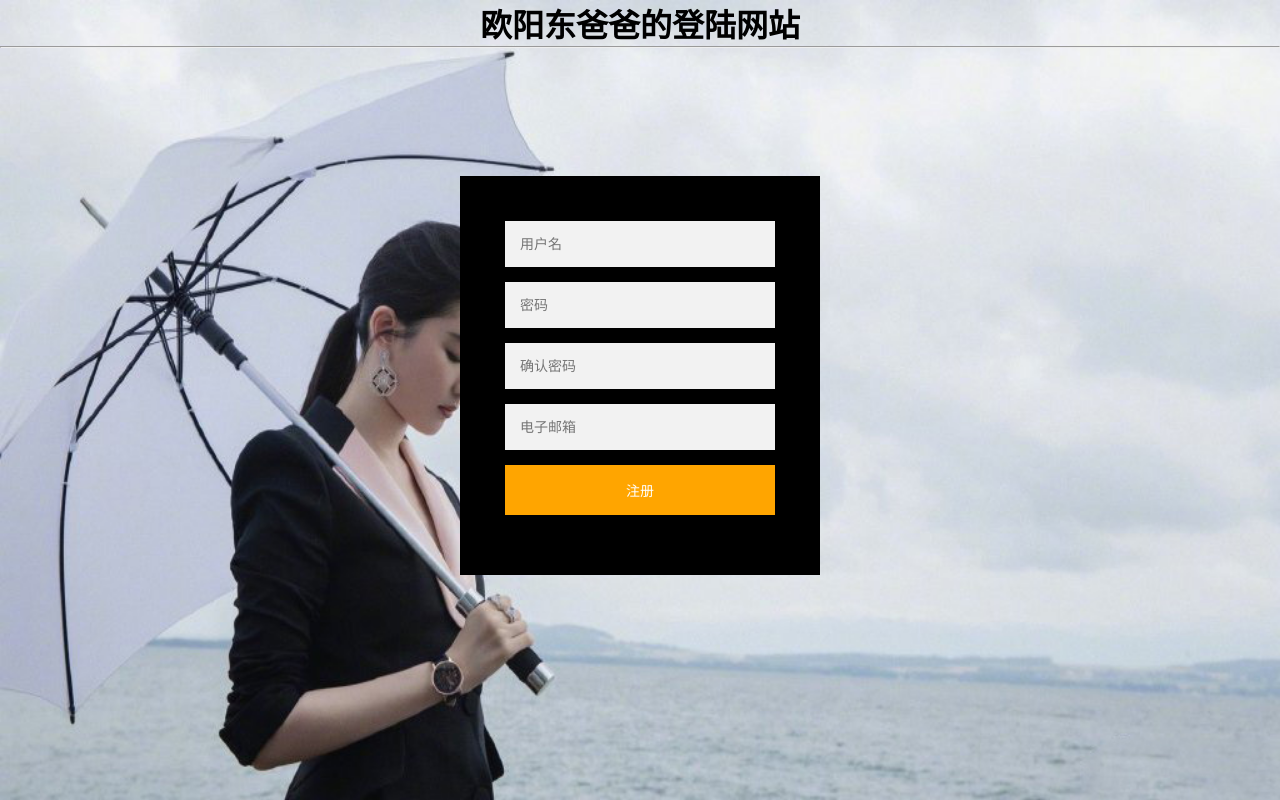
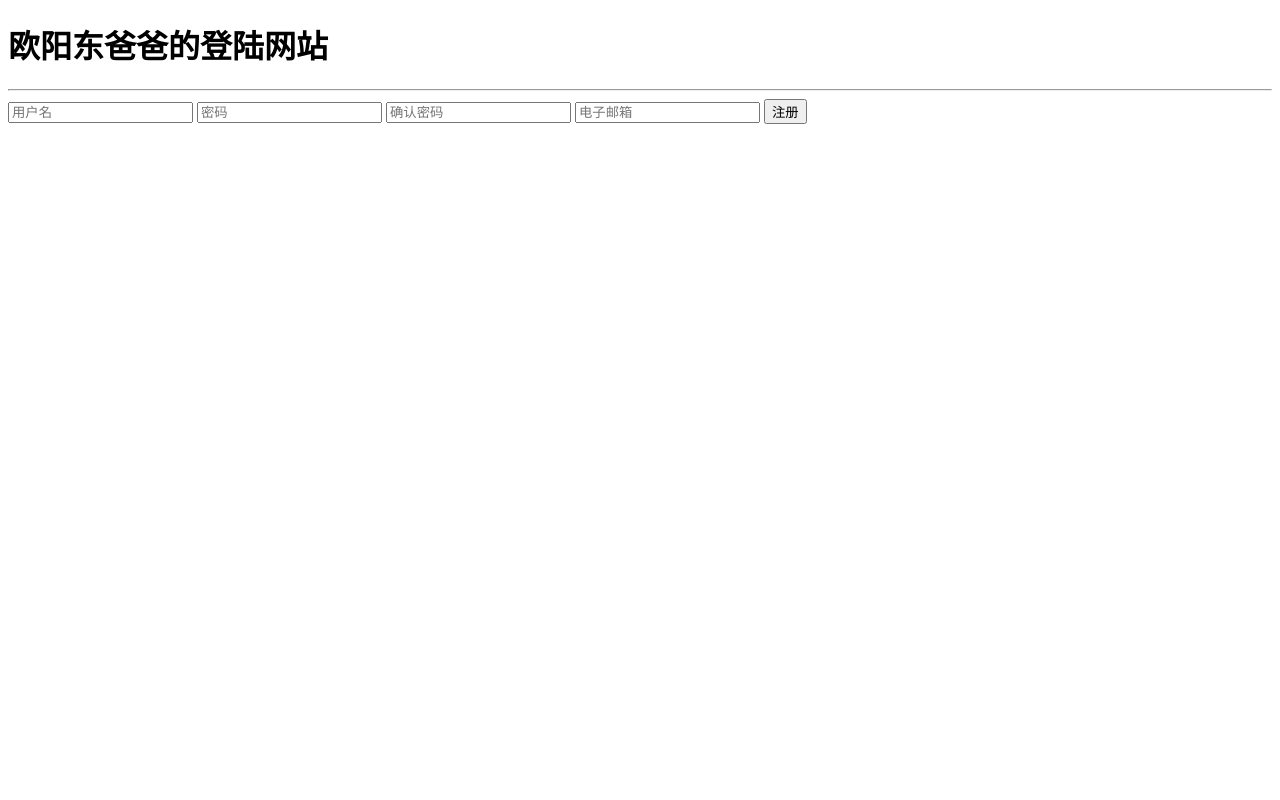
Before and after one commit to SweetSmellCitrus/SweetsmellCitrus.github.io, a plain HTML site: page index.html in a window 1280 px wide. Drawn offline with Linux system fonts and the light colour scheme.

Commit message:
Update index.html

```diff
--- a/index.html
+++ b/index.html
@@ -3,7 +3,7 @@
 <head>
     <meta charset="UTF-8">
     <title>登录界面</title>
-    <link rel="stylesheet" type="text/css" href="Logcss.css"/>
+    <link rel="stylesheet" type="text/css" href="Logcss.css" media="screen and (max-device-width:480px)"/>
 </head>
 <body>
 	<h1>欧阳东爸爸的登陆网站</h1>
```
